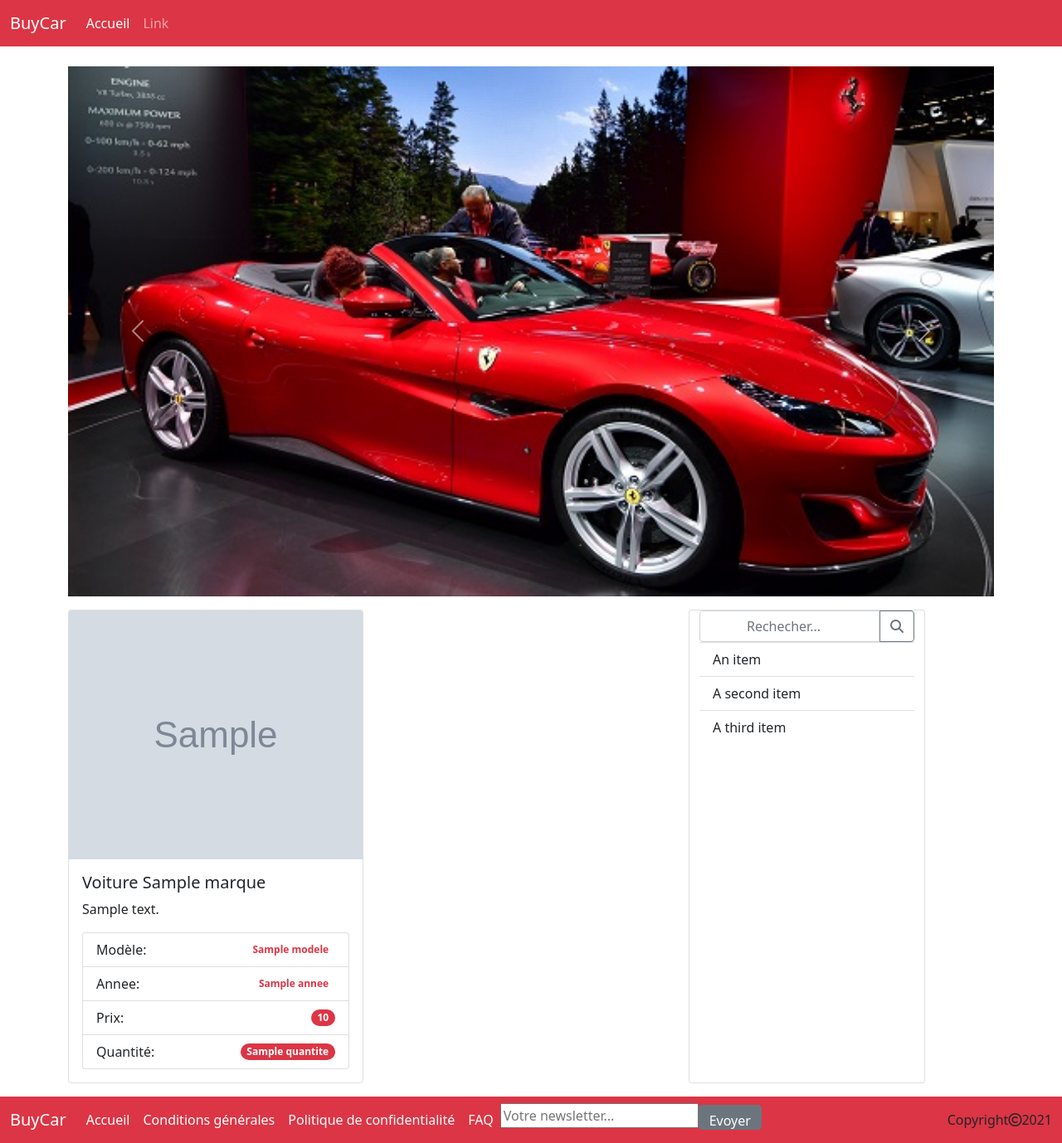
After one commit to Raphael-spec/auto_poo_mvc, a PHP site: template views/public/accueil.php in a window 1280 px wide. The commit adds this page. Shown: the whole page at 83% size. Run offline with PHP 8.4, Linux system fonts and the light colour scheme; the template is opened without the code that fills it: most values are stand-ins (such as "Sample title", 1, 10 or a date in 2020); grey boxes marked "Sample" are stand-in pictures; some libraries are stand-ins or nearby versions.

Commit message:
debut front-office

```diff
--- /dev/null
+++ b/views/public/accueil.php
@@ -0,0 +1,83 @@
+<?php ob_start();
+
+//var_dump($cars)
+?>
+
+<div class="container">
+        <div id="carouselExampleControls" class="carousel slide mt-4" data-bs-ride="carousel">
+            <div class="carousel-inner">
+              <div class="carousel-item active">
+                <img src="./assets/images/ferrari2.jpg" class="d-block w-100 "  alt="...">
+              </div>
+              <div class="carousel-item">
+                <img src="./assets/images/fefe2.jpg" class="d-block w-100" alt="...">
+              </div>
+              <div class="carousel-item">
+                <img src="./assets/images/f502.jpg" class="d-block w-100" alt="...">
+              </div>
+            </div>
+            <button class="carousel-control-prev" type="button" data-bs-target="#carouselExampleControls" data-bs-slide="prev">
+                <span class="carousel-control-prev-icon" aria-hidden="true"></span>
+                <span class="visually-hidden">Previous</span>
+              </button>
+              <button class="carousel-control-next" type="button" data-bs-target="#carouselExampleControls" data-bs-slide="next">
+                <span class="carousel-control-next-icon" aria-hidden="true"></span>
+                <span class="visually-hidden">Next</span>
+              </button>
+          </div>
+<!--------------------------end carrousel------------------------------------->
+
+<div class="row my-3">
+              <div class="col-8">
+                <div class="row row-cols-1 row-cols-md-2 g-4">
+                    <?php foreach($cars as $car){?>
+                    <div class="col">
+                      <div class="card">
+                        <img src="./assets/images/<?= $car->getImage();?>" class="card-img-top" height="300" alt="...">
+                        <div class="card-body">
+                          <h5 class="card-title">Voiture <?= $car->getMarque();?></h5>
+                          <p class="card-text"><?= $car->getDescription();?></p>
+                          <ul class="list-group">
+                            <li class="list-group-item d-flex justify-content-between align-items-center">
+                              Modèle:
+                              <span class="badge text-danger rounded-pill"><?= $car->getModele();?></span>
+                            </li>
+                            <li class="list-group-item d-flex justify-content-between align-items-center">
+                              Annee:
+                              <span class="badge text-danger rounded-pill"><?= $car->getAnnee();?></span>
+                            </li>
+                            <li class="list-group-item d-flex justify-content-between align-items-center">
+                              Prix:
+                              <span class="badge bg-danger rounded-pill"><?= $car->getPrix();?></span>
+                            </li>
+                            <li class="list-group-item d-flex justify-content-between align-items-center">
+                              Quantité:
+                              <span class="badge bg-danger rounded-pill"><?= $car->getQuantite();?></span>
+                            </li>
+                          </ul>
+                        </div>
+                      </div>
+                    </div>
+                    <?php } ?>
+
+              </div>
+            </div>
+<!------------------------------end cards--------------------------------------------------------->
+
+                <div class="card col-3">
+                    <form action="<?php $_SERVER['PHP_SELF']; ?>" method="post" class="input-group">
+                        <input class="form-control text-center" type="search" name="search" id="search" placeholder="Rechecher...">
+                        <button type="submit" class="btn btn-outline-secondary" name="soumis"><i class="fas fa-search"></i></button>
+                     </form>
+                    <ul class="list-group list-group-flush">
+                      <li class="list-group-item">An item</li>
+                      <li class="list-group-item">A second item</li>
+                      <li class="list-group-item">A third item</li>
+                    </ul>
+                  </div>
+<!------------------------------end sidebar--------------------------------------------------------->
+    </div>
+
+<?php $contenu = ob_get_clean();
+    require_once("./views/public/templatePublic.php");
+?>
--- /dev/null
+++ b/views/public/templatePublic.php
@@ -0,0 +1,82 @@
+
+<!DOCTYPE html>
+<html lang="en">
+<head>
+    <meta charset="UTF-8">
+    <meta name="viewport" content="width=device-width, initial-scale=1.0">
+    <title>BuyCar</title>
+    <link rel="stylesheet" href="https://stackpath.bootstrapcdn.com/bootstrap/5.0.0-alpha1/css/bootstrap.min.css" integrity="sha384-r4NyP46KrjDleawBgD5tp8Y7UzmLA05oM1iAEQ17CSuDqnUK2+k9luXQOfXJCJ4I" crossorigin="anonymous">
+    <link rel="stylesheet" href="https://cdnjs.cloudflare.com/ajax/libs/font-awesome/4.7.0/css/font-awesome.min.css">
+    <link rel="stylesheet" href="../../assets/css/templatePublic.css">
+    <link href="https://cdn.jsdelivr.net/npm/bootstrap@5.0.0-beta3/dist/css/bootstrap.min.css" rel="stylesheet" integrity="sha384-eOJMYsd53ii+scO/bJGFsiCZc+5NDVN2yr8+0RDqr0Ql0h+rP48ckxlpbzKgwra6" crossorigin="anonymous">
+
+</head>
+<body>
+
+<header>
+    <nav class="navbar navbar-expand-lg navbar-dark bg-danger">
+        <div class="container-fluid">
+            <a class="navbar-brand" href="#">BuyCar</a>
+            <button class="navbar-toggler" type="button" data-bs-toggle="collapse" data-bs-target="#navbarSupportedContent" aria-controls="navbarSupportedContent" aria-expanded="false" aria-label="Toggle navigation">
+                <span class="navbar-toggler-icon"></span>
+            </button>
+          <div class="collapse navbar-collapse" id="navbarSupportedContent">
+            <ul class="navbar-nav me-auto mb-2 mb-lg-0">
+              <li class="nav-item">
+                <a class="nav-link active" aria-current="page" href="#">Accueil</a>
+              </li>
+              <li class="nav-item">
+                <a class="nav-link" href="#">Link</a>
+              </li>
+
+
+            </ul>
+
+          </div>
+        </div>
+      </nav>
+</header>
+
+<main>
+
+  <?=$contenu;?>
+
+</main>
+<footer>
+    <nav class="navbar navbar-expand-lg navbar-dark bg-danger ">
+        <div class="container-fluid">
+          <a class="navbar-brand" href="#">BuyCar</a>
+          <button class="navbar-toggler" type="button" data-bs-toggle="collapse" data-bs-target="#navbarSupportedContent" aria-controls="navbarSupportedContent" aria-expanded="false" aria-label="Toggle navigation">
+            <span class="navbar-toggler-icon"></span>
+          </button>
+          <div class="collapse navbar-collapse" id="navbarSupportedContent">
+            <ul class="navbar-nav me-auto mb-2 mb-lg-0">
+              <li class="nav-item">
+                <a class="nav-link active" aria-current="page" href="#">Accueil</a>
+              </li>
+              <li class="nav-item"> <a class="nav-link active" href="">Conditions générales</a></li>
+              <li class="nav-item"><a class="nav-link active" href="">Politique de confidentialité</a></li>
+              <li class="nav-item"><a class="nav-link active" href="">FAQ</a></li>
+              <li> <input type="text" placeholder="Votre newsletter..."><button class="btn btn-secondary" style="height:30px;">Evoyer</button></li>
+            </ul>
+            <span class="text-right">Copyright<i class="fa fa-copyright" aria-hidden="true"></i>2021</span>
+        </div>
+        </div>
+      </nav>
+</footer>
+
+
+
+
+
+
+
+
+<script src="https://cdn.jsdelivr.net/npm/@popperjs/core@2.9.1/dist/umd/popper.min.js" integrity="sha384-SR1sx49pcuLnqZUnnPwx6FCym0wLsk5JZuNx2bPPENzswTNFaQU1RDvt3wT4gWFG" crossorigin="anonymous"></script>
+<script src="https://cdn.jsdelivr.net/npm/bootstrap@5.0.0-beta3/dist/js/bootstrap.min.js" integrity="sha384-j0CNLUeiqtyaRmlzUHCPZ+Gy5fQu0dQ6eZ/xAww941Ai1SxSY+0EQqNXNE6DZiVc" crossorigin="anonymous"></script>
+<script src="https://ajax.googleapis.com/ajax/libs/jquery/3.6.0/jquery.min.js"></script>
+<script src="../../assets/js/templatePublic.js"></script>
+<script src="../../assets/js/scriptAjax.js"></script>
+<script src="https://kit.fontawesome.com/a076d05399.js" crossorigin="anonymous"></script>
+</body>
+</html>
--- a/views/templateAdmin.php
+++ b/views/templateAdmin.php
@@ -55,7 +55,7 @@
   </button>
   <div class="dropdown-container">
   <?php if($_SESSION['Auth']->id_g == 1) { //(3)?>
-    <a href="#"><i class="fas fa-plus"></i>Inscription</a>
+    <a href="index.php?action=register"><i class="fas fa-plus"></i>Inscription</a>
     <?php } ?>
     <!-- <a href="index.php?action=login"><i class="fas fa-key"></i>Connexion</a> -->
     <a href="index.php?action=list_u"><i class="fas fa-list"></i>Liste</a>
```
Also changed, not shown: app/Router.php (+19 -13 lines), app/autoload.php (added, +30 -0 lines), controllers/admin/AdminUtilisateurController.php (+30 -7 lines), controllers/public/PublicController.php (added, +16 -0 lines), models/admin/AdminUtilisateurModel.php (+21 -0 lines), views/admin/utilisateurs/register.php (added, +62 -0 lines), assets/images/f502.jpg (added), assets/images/fefe2.jpg (added), assets/images/ferrari2.jpg (added), assets/images/lambo2.jpg (added).
